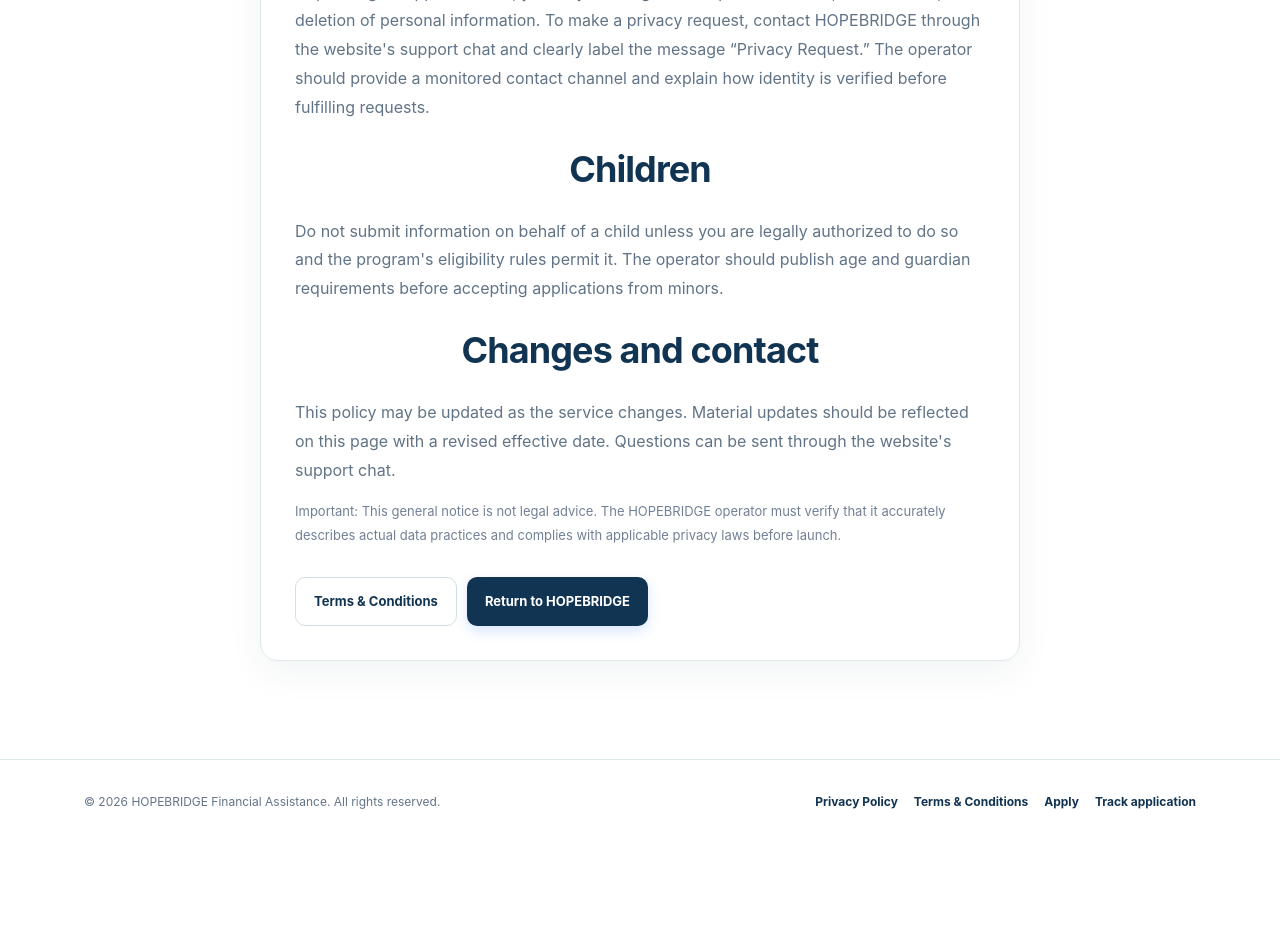
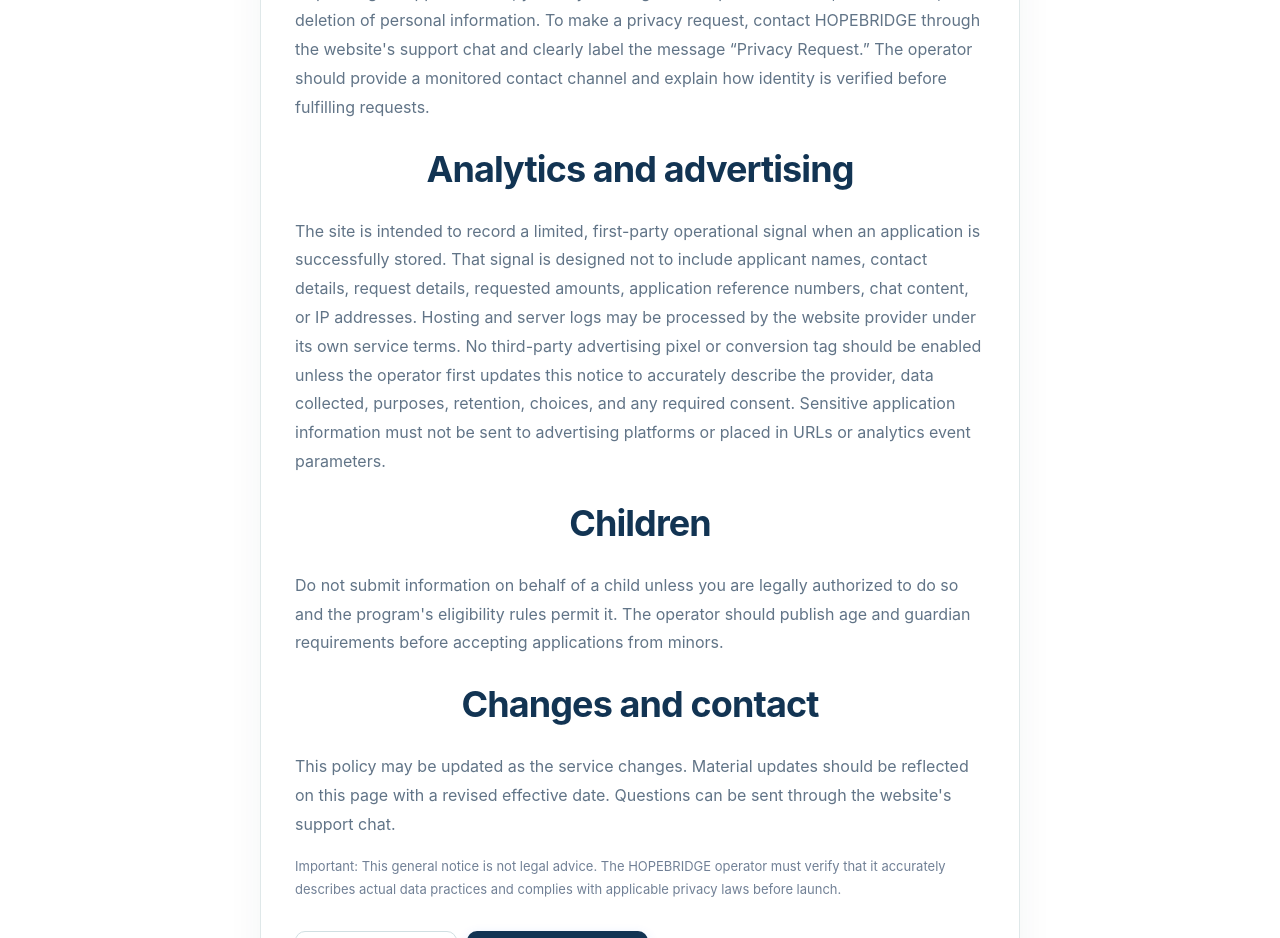
Before and after one commit to agentsarahmitchell56-code/USHopeBridge, a Next.js app: page /privacy in a window 1280 px wide. Shown: the part 1620-2558 px from the top of the page. Before the commit the page ends 2464 px from the top, so only its background shows below. Built offline with nearby package versions, Linux system fonts and the light colour scheme.

Commit message:
Disclose limited first-party conversion logging

```diff
--- a/app/privacy/page.tsx
+++ b/app/privacy/page.tsx
@@ -84,6 +84,22 @@ export default function PrivacyPolicyPage() {
             is verified before fulfilling requests.
           </p>
 
+          <h2>Analytics and advertising</h2>
+          <p>
+            The site is intended to record a limited, first-party operational
+            signal when an application is successfully stored. That signal is
+            designed not to include applicant names, contact details, request
+            details, requested amounts, application reference numbers, chat
+            content, or IP addresses. Hosting and server logs may be processed
+            by the website provider under its own service terms. No third-party
+            advertising pixel or conversion tag should be enabled unless the
+            operator first updates this notice to accurately describe the
+            provider, data collected, purposes, retention, choices, and any
+            required consent. Sensitive application information must not be
+            sent to advertising platforms or placed in URLs or analytics event
+            parameters.
+          </p>
+
           <h2>Children</h2>
           <p>
             Do not submit information on behalf of a child unless you are
```
